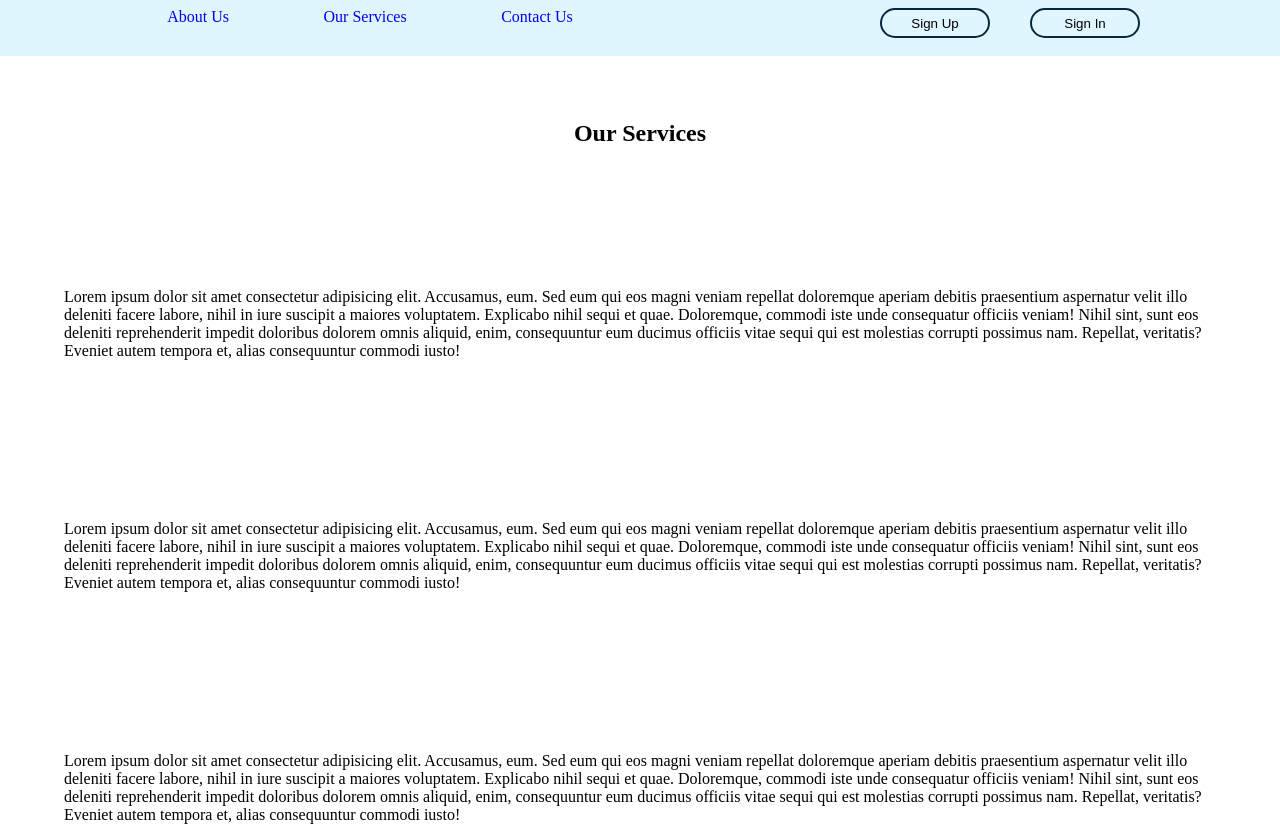
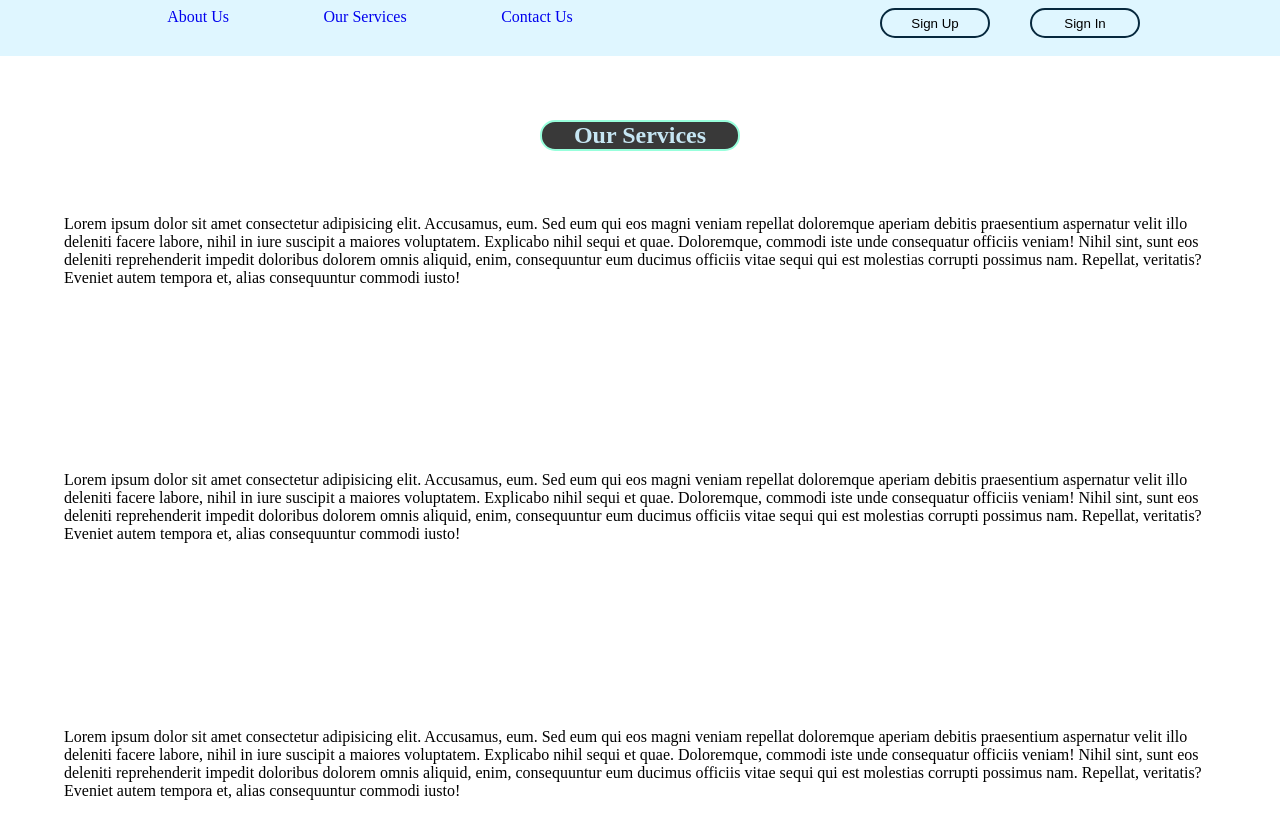
Before and after one commit to fidashn/Find-Alternative, a React (Create React App) app: page /our-services in a window 1280 px wide. Shown: the top 826 px of the page. Built offline with nearby package versions, Linux system fonts and the light colour scheme; the HTML template or start-up script is replaced by a standard one.

Commit message:
changed the title's color & back ground

```diff
--- a/src/App.css
+++ b/src/App.css
@@ -242,7 +242,7 @@ width: 300px;
     margin: 5% 5% 5% 5%;
   }
 
-  .aboutUs-title, .contactUs-title{
+  .aboutUs-title, .contactUs-title, .ourServices-title{
     text-align: center;
     border: 2px  aquamarine solid;
     border-radius: 15px;
```
